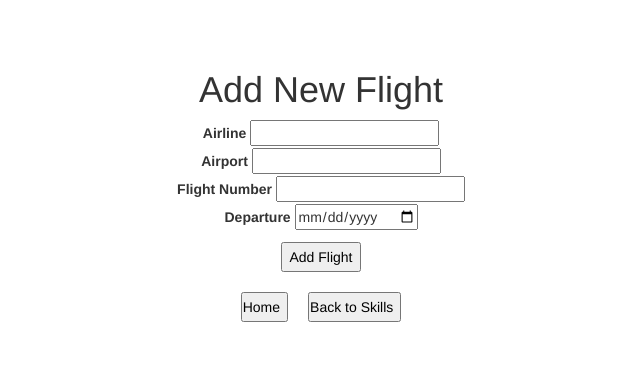
After one commit to tiffbouchard/mongoose-flights, a Node server app: template views/flights/new.ejs in a window 1280 px wide. The commit adds this page. Shown: the top 371 px of the page, without its empty margins (319-959 px from the left). Run offline with Node 20, Linux system fonts and the light colour scheme; the template is opened without the code that fills it, so the values that code supplies are empty; some libraries are stand-ins or nearby versions.

Commit message:
Add form for adding new flights

```diff
--- /dev/null
+++ b/views/flights/new.ejs
@@ -0,0 +1,32 @@
+<!DOCTYPE html>
+<html lang="en">
+<head>
+  <meta charset="UTF-8">
+  <meta name="viewport" content="width=device-width, initial-scale=1.0">
+  <title>Add New Flight</title>
+  <link rel="stylesheet" href="https://maxcdn.bootstrapcdn.com/bootstrap/3.3.7/css/bootstrap.min.css" integrity="sha384-BVYiiSIFeK1dGmJRAkycuHAHRg32OmUcww7on3RYdg4Va+PmSTsz/K68vbdEjh4u" crossorigin="anonymous">
+  <link rel="stylesheet" href="/stylesheets/style.css" />
+</head>
+<body>
+  <h1>Add New Flight</h1>
+  <form action="/flights" method="POST" autocomplete="off">
+    <div>
+      <label for="">Airline</label>
+      <input type="text" name="" id="">
+    </div>
+      <div>
+      <label for="">Airport</label>
+      <input type="text" name="" id=""> </div>
+      <div>
+        <label for="">Flight Number</label>
+        <input type="number" name="" id="">
+      </div>
+      <div>
+        <label for="">Departure</label>
+        <input type="date" name="" id="">
+      </div>
+    <div id="submitbutton"><button type="submit" id="">Add Flight</button></div>
+  </form>
+  <span><a href="/"><button class="nav">Home</button></a><a href="/flights"><button class="nav">Back to Skills</button></a></span>
+</body>
+</html>
```
Also changed, not shown: views/flights/index.ejs (+14 -2 lines).
